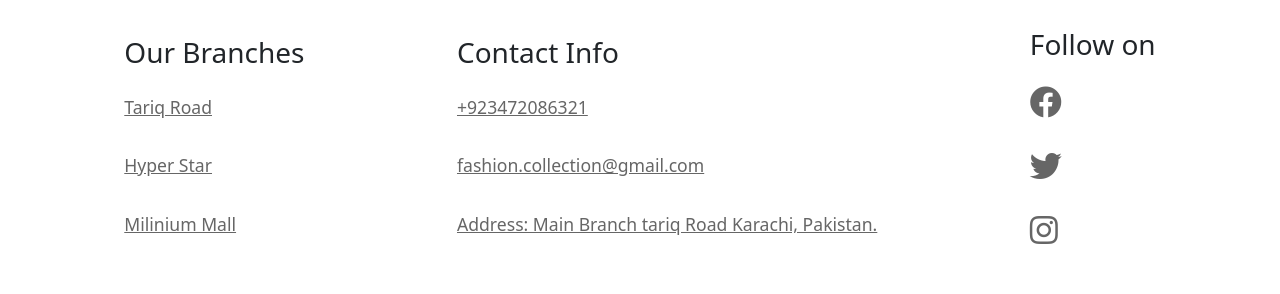
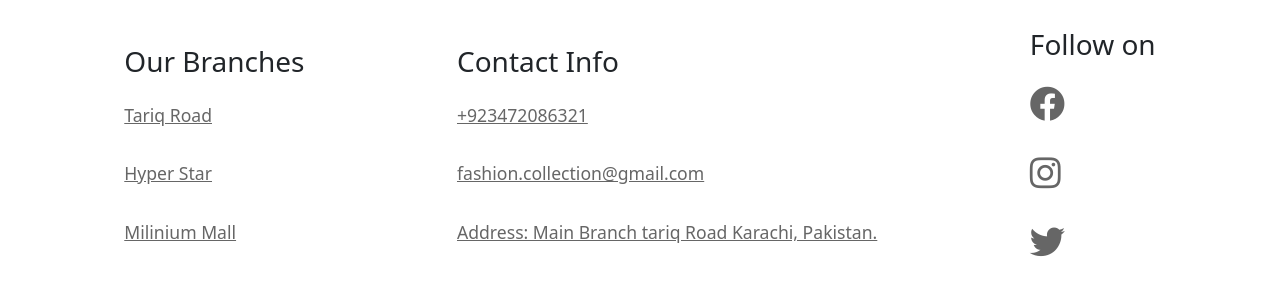
Before and after one commit to HaMza0718/Shopping_Cart, a React (Create React App) app: page / in a window 1280 px wide. Shown: the part 1002-1296 px from the top of the page. Built offline with nearby package versions, Linux system fonts and the light colour scheme; no server answers; some icons are missing.

Commit message:
fifth commit

```diff
--- a/src/components/Contact.js
+++ b/src/components/Contact.js
@@ -28,9 +28,9 @@ const Contact = () => {
 
           <div className="box m-auto">
             <h3>Follow on</h3>
-            <a id="follow" className="fab fa-facebook"></a>
-            <a id="follow" className="fab fa-twitter"></a>
-            <a id="follow" className="fab fa-instagram"></a>
+            <a href="/#" target="#"><i className="fab fa-facebook fa-2x" /></a>
+            <a href="/#" target="#"><i className="fab fa-instagram fa-2x" /></a>
+            <a href="/#" target="#"><i className="fab fa-twitter fa-2x" /></a>
           </div>
         </div>
       </div>
--- a/src/components/Products.js
+++ b/src/components/Products.js
@@ -21,7 +21,7 @@ const Products = () => {
       };
     };
     getProducts();
-  }, []);
+  }, [componentMounted]);
 
   const Loading = () => {
     return <>Loading...</>;
```
